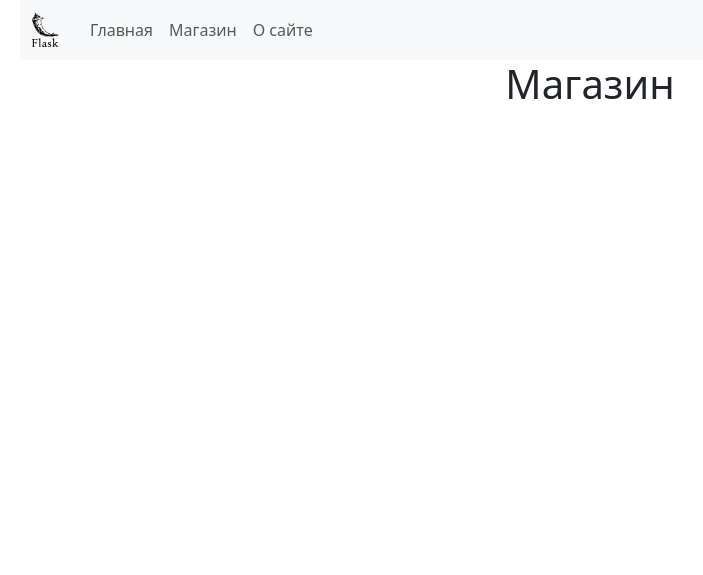
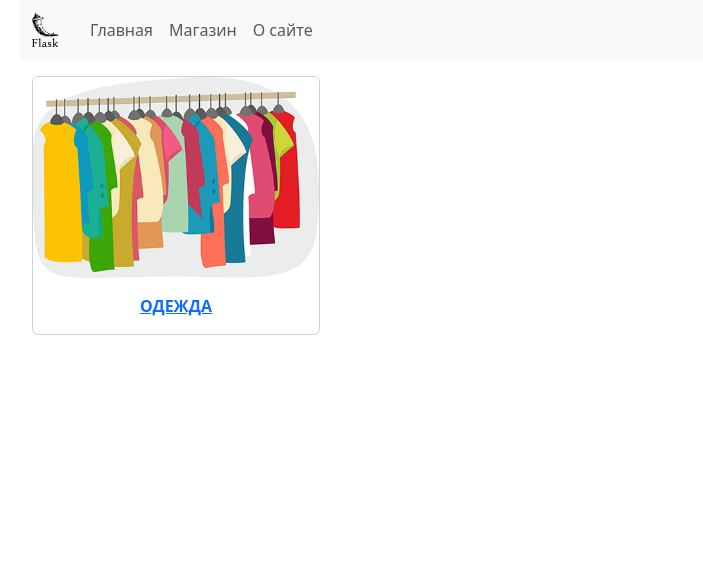
Before and after one commit to Artoym715/FlaskSite, a Flask app: page /catalog in a window 1280 px wide. Shown: the top 575 px of the page, without its empty margins (50-753 px from the left). Run offline with Flask 3, Linux system fonts and the light colour scheme; some libraries are stand-ins or nearby versions.

Commit message:
Fix шаблона каталог

```diff
--- a/templates/shop/catalog.html
+++ b/templates/shop/catalog.html
@@ -1,5 +1,19 @@
 {% extends 'base.html' %}
 {% block content %}
 {{ super() }}
-<h1>Магазин</h1>
+<div class="col">
+	<div class="card mt-3" style="width: 18rem;">
+		{% for link in context.category %}
+		<a href="{{url_for('category')}}"><img
+				src="{{ url_for('static', filename= '/img/Clothing-clothes-clipart01.jpg')}}" class="card-img-top"
+				alt="...">
+			<div class="card-body">
+				<p class="card-text"><strong>{{ link.name }}</strong></p>
+			</div>
+		</a>
+	</div>
+	{% endfor %}
+</div>
+
+
 {% endblock %}
```
